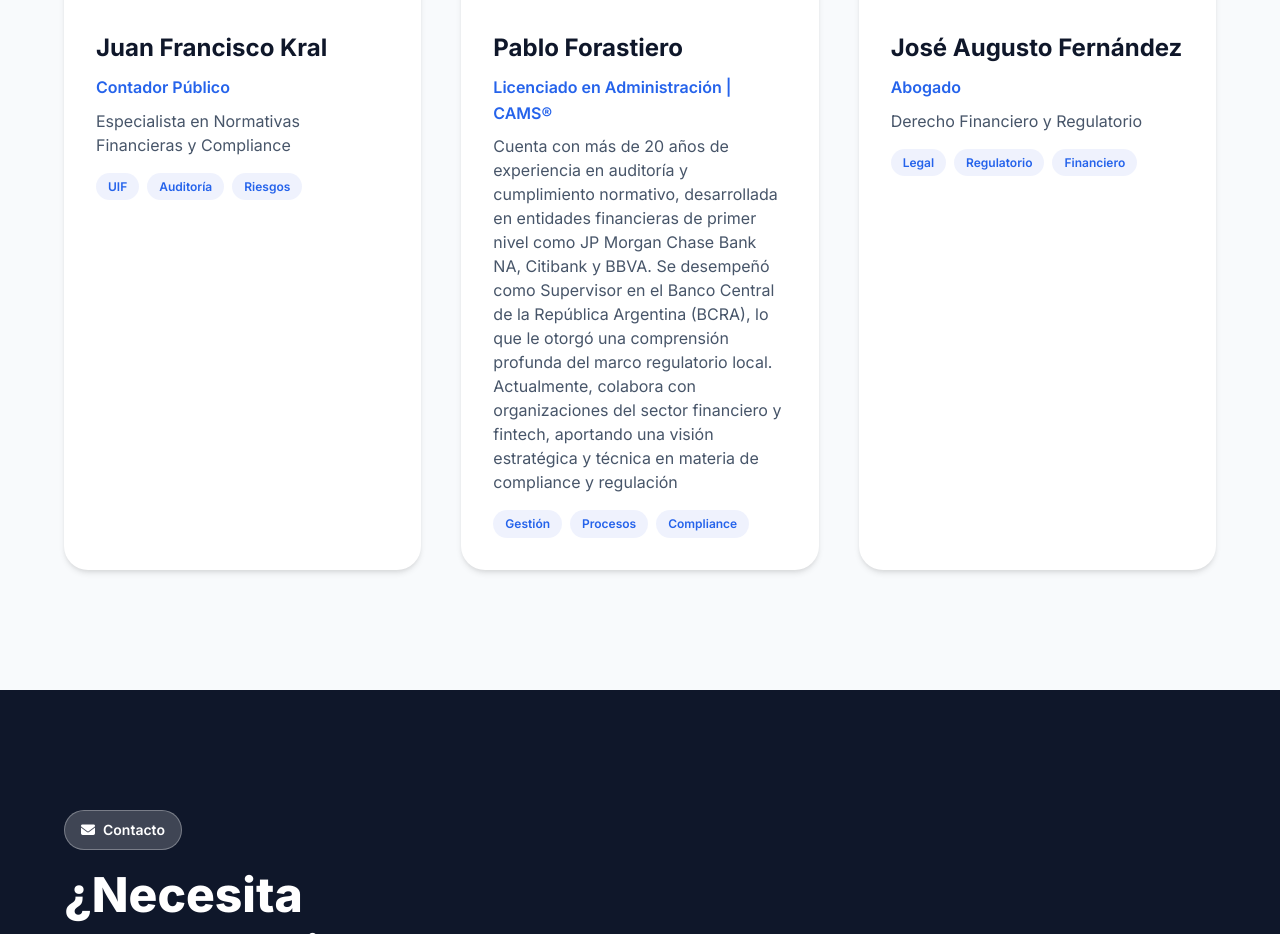
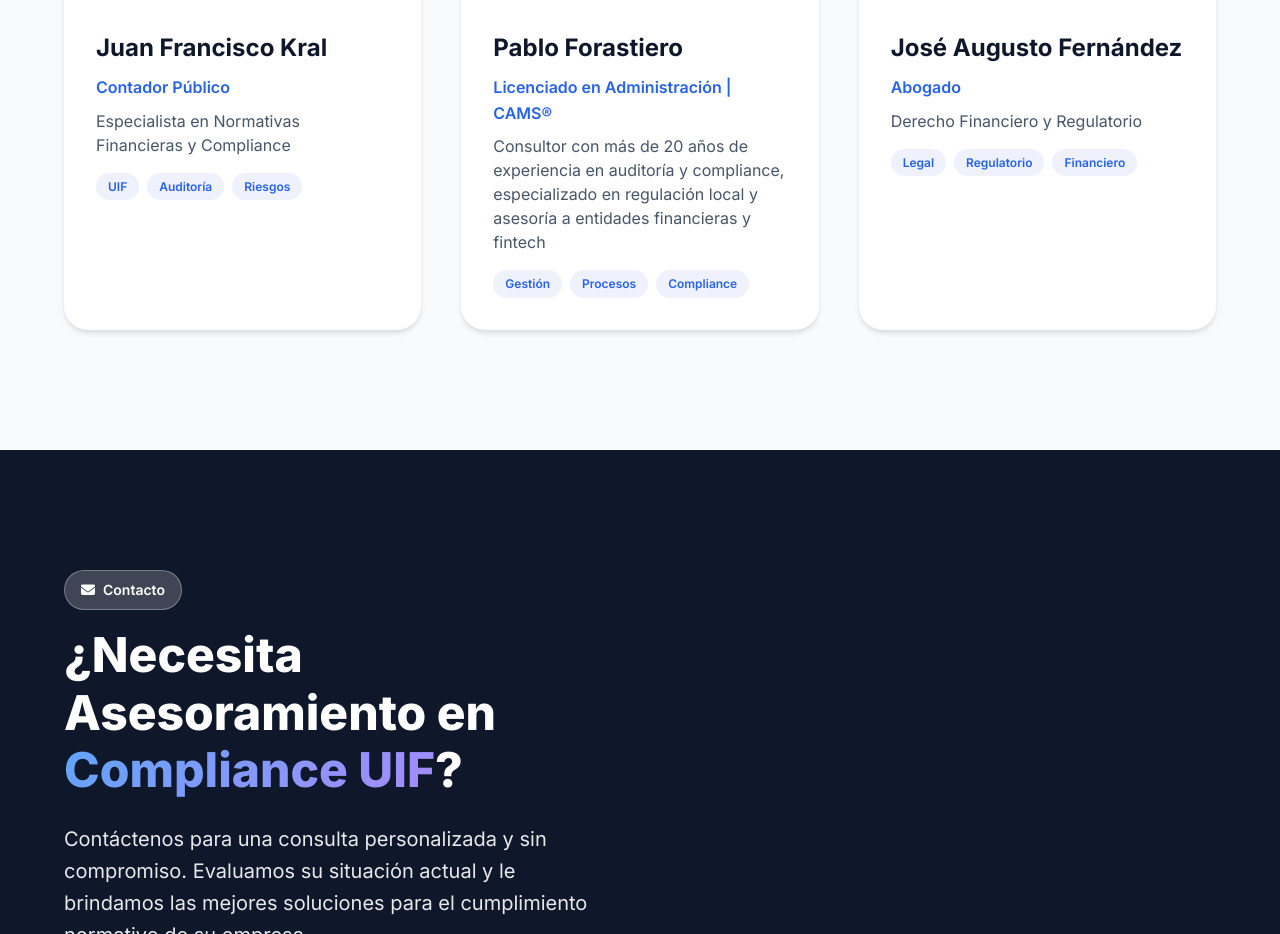
Before and after one commit to nexocompliance/nexocompliance-4, a website: page index.html in a window 1280 px wide. Shown: the part 4804-5738 px from the top of the page. Drawn offline with Linux system fonts and the light colour scheme.

Commit message:
Update index.html

```diff
--- a/index.html
+++ b/index.html
@@ -426,7 +426,7 @@
                     <div class="team-info">
                         <h3 class="team-name">Pablo Forastiero</h3>
                         <p class="team-title">Licenciado en Administración | CAMS® </p>
-                        <p class="team-specialization">Cuenta con más de 20 años de experiencia en auditoría y cumplimiento normativo, desarrollada en entidades financieras de primer nivel como JP Morgan Chase Bank NA, Citibank y BBVA. Se desempeñó como Supervisor en el Banco Central de la República Argentina (BCRA), lo que le otorgó una comprensión profunda del marco regulatorio local. Actualmente, colabora con organizaciones del sector financiero y fintech, aportando una visión estratégica y técnica en materia de compliance y regulación</p>
+                        <p class="team-specialization">Consultor con más de 20 años de experiencia en auditoría y compliance, especializado en regulación local y asesoría a entidades financieras y fintech</p>
                         <div class="team-expertise">
                             <span class="expertise-tag">Gestión</span>
                             <span class="expertise-tag">Procesos</span>
```
